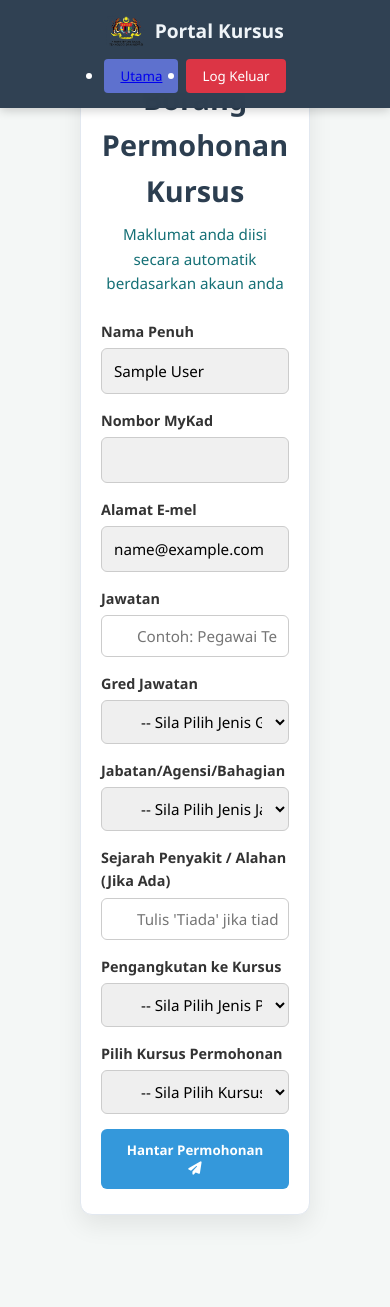
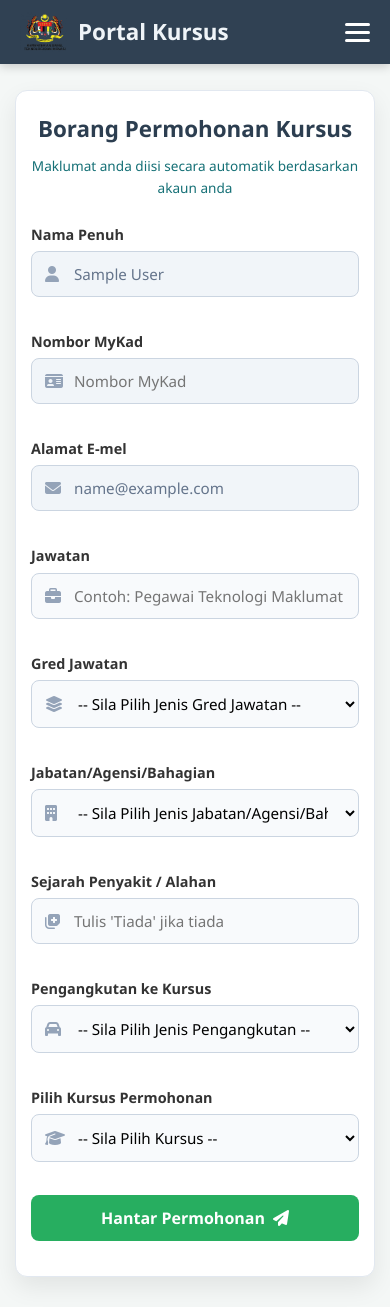
Before and after one commit to ziyadzahidin1-netizen/sistem-kursus, a website: page mohon.html in a window 390 px wide. Before the commit the page ends 1265 px from the top, so only its background shows below. Drawn offline with Linux system fonts and the light colour scheme; sample sign-in values are in the browser's storage.

Commit message:
Kemaskini kandungan

```diff
--- a/mohon.html
+++ b/mohon.html
@@ -10,60 +10,78 @@
 </head>
 <body>
 
+    <!-- Header & Navbar -->
     <header class="navbar">
         <div class="logo">
             <img src="logo.png" alt="Logo Portal Kursus" class="logo-img">
             <span>Portal Kursus</span>
         </div>
-        <ul class="nav-links">
-            <li><a href="index.html"><button onclick="handleLogout()" class="btn-nav-login" style="background:#5e71ce; color:rgb(104, 43, 43); border:none; padding:8px 16px; border-radius:4px; cursor:pointer;"></i> Utama</a></li>
-            <li><button onclick="handleLogout()" class="btn-nav-login" style="background:#dc3545; color:white; border:none; padding:8px 16px; border-radius:4px; cursor:pointer;">Log Keluar</button></li>
-        </ul>
+
+        <!-- Toggle Menu Mobile -->
+        <div class="menu-toggle" id="mobile-menu" onclick="toggleMenu()">
+            <span></span>
+            <span></span>
+            <span></span>
+        </div>
+
+        <!-- Nav Tanpa <ul> dan <li> Supaya Reka Bentuk Mobile Kemas -->
+        <nav class="nav-links" id="nav-links">
+            <a href="index.html" class="nav-btn btn-nav-home"><i class="fa-solid fa-house"></i> Utama</a>
+            <a href="iklan.html" class="nav-btn"><i class="fa-solid fa-bullhorn"></i> Jenis & Iklan Kursus</a>
+            <a href="takwim.html" class="nav-btn"><i class="fa-solid fa-calendar-days"></i> Takwim Kursus</a>
+            <button onclick="handleLogout()" class="nav-btn btn-logout"><i class="fa-solid fa-right-from-bracket"></i> Log Keluar</button>
+        </nav>
     </header>
 
-    <main class="auth-wrapper" style="padding: 50px 80px;">
-        <div class="auth-card" style="max-width: 3000px;">
+    <!-- Main Container Permohonan -->
+    <main class="auth-wrapper">
+        <div class="auth-card permohonan-card">
             <div class="auth-header">
                 <h2>Borang Permohonan Kursus</h2>
                 <p>Maklumat anda diisi secara automatik berdasarkan akaun anda</p>
             </div>
 
-            <form id="courseForm" onsubmit="handleApply(event)">
+            <form id="courseForm" onsubmit="handleApply(event)" class="form-grid">
+
                 <!-- Maklumat Diri (Autofill & Readonly) -->
                 <div class="form-group">
                     <label for="app-name">Nama Penuh</label>
-                    <div class="input-container">
-                        <input type="text" id="app-name" readonly style="background-color: #f0f0f0;">
+                    <div class="input-icon-wrapper">
+                        <i class="fa-solid fa-user"></i>
+                        <input type="text" id="app-name" readonly placeholder="Nama Penuh">
                     </div>
                 </div>
 
                 <div class="form-group">
                     <label for="app-ic">Nombor MyKad</label>
-                    <div class="input-container">
-                        <input type="text" id="app-ic" readonly style="background-color: #f0f0f0;">
+                    <div class="input-icon-wrapper">
+                        <i class="fa-solid fa-id-card"></i>
+                        <input type="text" id="app-ic" readonly placeholder="Nombor MyKad">
+                    </div>
+                </div>
+
+                <div class="form-group full-width">
+                    <label for="app-email">Alamat E-mel</label>
+                    <div class="input-icon-wrapper">
+                        <i class="fa-solid fa-envelope"></i>
+                        <input type="email" id="app-email" readonly placeholder="E-mel">
+                    </div>
+                </div>
+
+                <!-- Jawatan & Gred -->
+                <div class="form-group">
+                    <label for="app-jawatan">Jawatan</label>
+                    <div class="input-icon-wrapper">
+                        <i class="fa-solid fa-briefcase"></i>
+                        <input type="text" id="app-jawatan" placeholder="Contoh: Pegawai Teknologi Maklumat" required>
                     </div>
                 </div>
 
                 <div class="form-group">
-                    <label for="app-email">Alamat E-mel</label>
-                    <div class="input-container">
-                        <input type="email" id="app-email" readonly style="background-color: #f0f0f0;">
-                    </div>
-                </div>
-
-                <!-- Jawatan -->
-                <div class="form-group">
-                    <label for="app-jawatan">Jawatan</label>
-                    <div class="input-container">
-                        <input type="text" id="app-jawatan" placeholder="Contoh: Pegawai Teknologi Maklumat" required style="width: 100%; padding: 10px 10px 10px 35px; border-radius: 6px; border: 1px solid #ccc;">
-                    </div>
-                </div>
-
-                <!-- Gred Jawatan -->
-                <div class="form-group">
                     <label for="app-gred">Gred Jawatan</label>
-                    <div class="input-container">
-                        <select id="app-gred" required style="width: 100%; padding: 10px 10px 10px 35px; border-radius: 6px; border: 1px solid #ccc;">
+                    <div class="input-icon-wrapper">
+                        <i class="fa-solid fa-layer-group"></i>
+                        <select id="app-gred" required>
                             <option value="">-- Sila Pilih Jenis Gred Jawatan --</option>
                             <option value="GRED 1 (19)">GRED 1 (19)</option>
                             <option value="GRED 2 (22)">GRED 2 (22)</option>
@@ -83,10 +101,11 @@
                 </div>
 
                 <!-- Bahagian / Jabatan / Agensi -->
-                <div class="form-group">
+                <div class="form-group full-width">
                     <label for="app-jabatan">Jabatan/Agensi/Bahagian</label>
-                    <div class="input-container">
-                        <select id="app-jabatan" required style="width: 100%; padding: 10px 10px 10px 35px; border-radius: 6px; border: 1px solid #ccc;">
+                    <div class="input-icon-wrapper">
+                        <i class="fa-solid fa-building"></i>
+                        <select id="app-jabatan" required>
                             <option value="">-- Sila Pilih Jenis Jabatan/Agensi/Bahagian --</option>
                             <option value="PEJABAT KSU/TIMBALAN KSU/SUBK(P)">PEJABAT KSU/TIMBALAN KSU/SUBK(P)</option>
                             <option value="BAHAGIAN ANTARABANGSA">BAHAGIAN ANTARABANGSA</option>
@@ -120,19 +139,20 @@
                     </div>
                 </div>
 
-                <!-- Penyakit / Alahan -->
+                <!-- Penyakit & Pengangkutan -->
                 <div class="form-group">
-                    <label for="app-penyakit">Sejarah Penyakit / Alahan (Jika Ada)</label>
-                    <div class="input-container">
-                        <input type="text" id="app-penyakit" placeholder="Tulis 'Tiada' jika tiada" required style="width: 100%; padding: 10px 10px 10px 35px; border-radius: 6px; border: 1px solid #ccc;">
+                    <label for="app-penyakit">Sejarah Penyakit / Alahan</label>
+                    <div class="input-icon-wrapper">
+                        <i class="fa-solid fa-notes-medical"></i>
+                        <input type="text" id="app-penyakit" placeholder="Tulis 'Tiada' jika tiada" required>
                     </div>
                 </div>
 
-                <!-- Pengangkutan -->
                 <div class="form-group">
                     <label for="app-pengangkutan">Pengangkutan ke Kursus</label>
-                    <div class="input-container">
-                        <select id="app-pengangkutan" required style="width: 100%; padding: 10px 10px 10px 35px; border-radius: 6px; border: 1px solid #ccc;">
+                    <div class="input-icon-wrapper">
+                        <i class="fa-solid fa-car"></i>
+                        <select id="app-pengangkutan" required>
                             <option value="">-- Sila Pilih Jenis Pengangkutan --</option>
                             <option value="Kenderaan Sendiri">Kenderaan Sendiri</option>
                             <option value="Kenderaan Jabatan">Kenderaan Jabatan</option>
@@ -144,10 +164,11 @@
                 </div>
 
                 <!-- Pilihan Kursus -->
-                <div class="form-group">
+                <div class="form-group full-width">
                     <label for="course-select">Pilih Kursus Permohonan</label>
-                    <div class="input-container">
-                        <select id="course-select" required style="width: 100%; padding: 10px 10px 10px 35px; border-radius: 6px; border: 1px solid #ccc;">
+                    <div class="input-icon-wrapper">
+                        <i class="fa-solid fa-graduation-cap"></i>
+                        <select id="course-select" required>
                             <option value="">-- Sila Pilih Kursus --</option>
                             <option value="Kursus Aplikasi Asas Generative AI MOSTI TAHUN 2026">Kursus Aplikasi Asas Generative AI MOSTI TAHUN 2026</option>
                             <option value="Majlis Sambutan Maulidur Rasul SAW Peringkat Kebangsaan Tahun 1448H/2026M.">Majlis Sambutan Maulidur Rasul SAW Peringkat Kebangsaan Tahun 1448H/2026M.</option>
@@ -161,13 +182,24 @@
                     </div>
                 </div>
 
-                <button type="submit" id="btn-submit" class="btn btn-primary btn-block">Hantar Permohonan <i class="fa-solid fa-paper-plane"></i></button>
+                <div class="form-group full-width">
+                    <button type="submit" id="btn-submit" class="btn-auth btn-submit">
+                        Hantar Permohonan <i class="fa-solid fa-paper-plane"></i>
+                    </button>
+                </div>
             </form>
         </div>
     </main>
 
     <script>
         const SCRIPT_URL = 'https://script.google.com/macros/s/AKfycbz4TB216Zg7ZqmE17Ggv2pzCPsPT4TXANkqFJxe4SoCAjQSlAz-7DQlioFh_oakP6vlmA/exec';
+
+        function toggleMenu() {
+            const navLinks = document.getElementById('nav-links');
+            const menuToggle = document.getElementById('mobile-menu');
+            navLinks.classList.toggle('active');
+            menuToggle.classList.toggle('active');
+        }
 
         // Load logged-in user details
         function loadUserData() {
@@ -193,7 +225,7 @@
 
             const btnSubmit = document.getElementById('btn-submit');
             btnSubmit.disabled = true;
-    btnSubmit.innerText = 'Mengisikan Data...';
+            btnSubmit.innerHTML = 'Mengisikan Data... <i class="fa-solid fa-spinner fa-spin"></i>';
 
             const payload = {
                 nama: document.getElementById('app-name').value,
@@ -214,8 +246,6 @@
                 });
 
                 alert('Permohonan berjaya dihantar dan direkodkan!');
-
-        // Reset borang
                 document.getElementById('courseForm').reset();
                 loadUserData();
 
--- a/style.css
+++ b/style.css
@@ -1,4 +1,6 @@
-/* Tetapan Asas Halaman */
+/* ==========================================================================
+   TETAPAN ASAS & RESET
+   ========================================================================== */
 * {
     box-sizing: border-box;
     margin: 0;
@@ -16,7 +18,9 @@ body {
     line-height: 1.6;
 }
 
-/* Styles Navigasi (Navbar Sticky) - DIBAIKI */
+/* ==========================================================================
+   STYLES NAVIGASI (DESKTOP)
+   ========================================================================== */
 .navbar {
     position: fixed;
     top: 0;
@@ -44,8 +48,8 @@ body {
 }
 
 .logo-img {
-    height: 40px; /* Laraskan ketinggian logo mengikut navbar anda */
-    width: auto;  /* Mengembangkan lebar secara automatik mengekalkan nisbah */
+    height: 40px;
+    width: auto;
     object-fit: contain;
 }
 
@@ -56,21 +60,24 @@ body {
 .nav-links {
     display: flex;
     gap: 10px;
-    flex-wrap: wrap;
     align-items: center;
+    list-style: none;
 }
 
 .nav-btn {
     text-decoration: none;
     color: #ecf0f1;
-    padding: 8px 12px;
+    padding: 8px 14px;
     border-radius: 6px;
     font-size: 0.9rem;
     transition: all 0.3s ease;
     display: flex;
     align-items: center;
+    justify-content: center;
     gap: 6px;
     white-space: nowrap;
+    border: none;
+    cursor: pointer;
 }
 
 .nav-btn:hover, .nav-btn.active {
@@ -98,7 +105,35 @@ body {
     background-color: #219150 !important;
 }
 
-/* ================= HERO SECTION (Gambar Penuh Desktop) ================= */
+.btn-nav-home {
+    background: #5e71ce !important;
+    color: #ffffff !important;
+}
+
+.btn-logout {
+    background: #dc3545 !important;
+    color: #ffffff !important;
+}
+
+/* Sembunyikan ikon 3 garis pada skrin desktop */
+.menu-toggle {
+    display: none;
+    flex-direction: column;
+    cursor: pointer;
+    gap: 5px;
+}
+
+.menu-toggle span {
+    width: 25px;
+    height: 3px;
+    background-color: #ffffff;
+    border-radius: 3px;
+    transition: all 0.3s ease;
+}
+
+/* ==========================================================================
+   HERO SECTION
+   ========================================================================== */
 .hero {
     position: relative;
     width: 100%;
@@ -159,7 +194,6 @@ body {
     gap: 15px;
 }
 
-/* Scroll Indicator */
 .scroll-down-indicator {
     position: absolute;
     bottom: 25px;
@@ -184,7 +218,9 @@ body {
     60% { transform: translate(-50%, -5px); }
 }
 
-/* ================= KONTEN UTAMA & CONTAINER ================= */
+/* ==========================================================================
+   KONTEN UTAMA & CONTAINER
+   ========================================================================== */
 .container {
     max-width: 1100px;
     margin: 0 auto;
@@ -220,7 +256,7 @@ body {
     font-size: 1.05rem;
 }
 
-/* Layout Keterangan Syarikat (About) */
+/* Layout Keterangan Syarikat */
 .about-grid {
     display: grid;
     grid-template-columns: 1fr 1fr;
@@ -306,7 +342,7 @@ body {
     color: #2ecc71;
 }
 
-/* Grid Perkhidmatan / Iklan */
+/* Grid Perkhidmatan */
 .cards-grid {
     display: grid;
     grid-template-columns: repeat(auto-fit, minmax(300px, 1fr));
@@ -354,7 +390,7 @@ body {
     margin-bottom: 20px;
 }
 
-/* Calendar Card Container */
+/* Calendar Container */
 .calendar-card {
     background: #ffffff;
     border-radius: 8px;
@@ -363,14 +399,12 @@ body {
     box-shadow: 0 1px 3px rgba(0,0,0,0.05);
 }
 
-/* Penyesuaian Gaya FullCalendar mengikut gambar */
 .fc .fc-toolbar-title {
     font-size: 1.6rem;
     font-weight: 600;
     color: #1e293b;
 }
 
-/* Butang Today, Next, Prev */
 .fc .fc-button-primary {
     background-color: #2d3748 !important;
     border-color: #2d3748 !important;
@@ -384,7 +418,6 @@ body {
     background-color: #1a202c !important;
 }
 
-/* Header Hari (Ahd, Isn, Sel...) */
 .fc .fc-col-header-cell-cushion {
     color: #112e5b !important;
     text-decoration: underline !important;
@@ -393,7 +426,6 @@ body {
     padding: 8px 0;
 }
 
-/* Nombor Tarikh Dalam Petak */
 .fc .fc-daygrid-day-number {
     color: #0066ff !important;
     text-decoration: underline !important;
@@ -401,12 +433,10 @@ body {
     padding: 8px;
 }
 
-/* Hari dari bulan lain (Kelabu) */
 .fc .fc-day-other .fc-daygrid-day-number {
     color: #a0aec0 !important;
 }
 
-/* Sempadan Petak Kalendar */
 .fc-theme-standard td, .fc-theme-standard th {
     border-color: #edf2f7 !important;
 }
@@ -415,7 +445,6 @@ body {
     min-height: 2em;
 }
 
-/* Gaya Acara/Kursus */
 .fc-event {
     cursor: pointer;
     border: none !important;
@@ -424,7 +453,7 @@ body {
     font-size: 0.8rem;
 }
 
-/* Borang */
+/* Form Styles */
 .contact-box {
     max-width: 600px;
     margin: 0 auto;
@@ -453,7 +482,7 @@ body {
     font-size: 0.95rem;
 }
 
-/* Butang Usability */
+/* Buttons */
 .btn-primary {
     background: #3498db;
     color: white;
@@ -515,9 +544,8 @@ body {
 }
 
 /* ==========================================================================
-   STYLE TAMBAHAN KHAS UNTUK PAGE LOGIN & REGISTER
+   PAGE LOGIN & REGISTER
    ========================================================================== */
-
 .auth-wrapper {
     min-height: calc(100vh - 180px);
     display: flex;
@@ -534,6 +562,10 @@ body {
     box-shadow: 0 10px 25px rgba(0, 0, 0, 0.08);
     padding: 35px 30px;
     border: 1px solid #e2e8f0;
+}
+
+.permohonan-card {
+    max-width: 900px !important;
 }
 
 .auth-header {
@@ -595,6 +627,7 @@ body {
     position: relative;
     display: flex;
     align-items: center;
+    width: 100%;
 }
 
 .input-icon-wrapper i {
@@ -602,9 +635,11 @@ body {
     left: 14px;
     color: #94a3b8;
     font-size: 1rem;
+    pointer-events: none;
 }
 
-.input-icon-wrapper input {
+.input-icon-wrapper input,
+.input-icon-wrapper select {
     width: 100%;
     padding: 12px 14px 12px 42px;
     border: 1px solid #cbd5e1;
@@ -615,7 +650,14 @@ body {
     background: #f8fafc;
 }
 
-.input-icon-wrapper input:focus {
+.input-icon-wrapper input[readonly] {
+    background-color: #f1f5f9;
+    color: #64748b;
+    cursor: not-allowed;
+}
+
+.input-icon-wrapper input:focus,
+.input-icon-wrapper select:focus {
     border-color: #3498db;
     background: #ffffff;
     box-shadow: 0 0 0 3px rgba(52, 152, 219, 0.15);
@@ -665,10 +707,19 @@ body {
     font-weight: 600;
     cursor: pointer;
     transition: background 0.2s ease;
+    display: flex;
+    justify-content: center;
+    align-items: center;
+    gap: 8px;
 }
 
 .btn-auth:hover {
     background: #219150;
+}
+
+.btn-auth:disabled {
+    background: #94a3b8;
+    cursor: not-allowed;
 }
 
 .auth-footer {
@@ -688,87 +739,108 @@ body {
     text-decoration: underline;
 }
 
+/* Grid Borang Permohonan */
+.form-grid {
+    display: grid;
+    grid-template-columns: repeat(2, 1fr);
+    gap: 18px 20px;
+}
+
+.form-group.full-width {
+    grid-column: span 2;
+}
+
 /* ==========================================================================
-   PENYESUAIAN LAYOUT RESPONSIF (DESKTOP KECIL, IPAD, TABLET & MOBILE)
+   PENYESUAIAN LAYOUT RESPONSIF (MOBILE WITH HAMBURGER MENU)
    ========================================================================== */
 
 /* --- Laptop / Desktop Kecil (hingga 1200px) --- */
 @media screen and (max-width: 1200px) {
     .navbar {
-        padding: 12px 15px;
+        padding: 12px 20px;
     }
 
     .nav-links {
-        gap: 6px;
+        gap: 8px;
     }
 
     .nav-btn {
         padding: 6px 10px;
         font-size: 0.85rem;
     }
+
+    .container, .main-container {
+        padding: 0 20px;
+    }
+
+    .permohonan-card {
+        max-width: 100% !important;
+    }
 }
 
-/* --- Tablet / iPad (769px hingga 1024px) --- */
-@media screen and (max-width: 1024px) {
+/* --- Mobile & Tablet (768px dan ke bawah) --- */
+@media screen and (max-width: 768px) {
     .navbar {
         padding: 12px 20px;
     }
 
+    /* Paparkan Butang 3 Garis */
+    .menu-toggle {
+        display: flex;
+    }
+
+    /* Sorrokkan Menu Navigasi secara default */
+    .nav-links {
+        display: none;
+        flex-direction: column;
+        position: absolute;
+        top: 100%;
+        left: 0;
+        width: 100%;
+        background-color: rgba(44, 62, 80, 0.98);
+        padding: 15px 20px;
+        box-shadow: 0 5px 10px rgba(0, 0, 0, 0.2);
+        gap: 10px;
+    }
+
+    /* Paparkan menu apabila class .active ditambah melalui JS */
+    .nav-links.active {
+        display: flex;
+    }
+
+    .nav-btn {
+        width: 100%;
+        justify-content: flex-start;
+        padding: 12px 15px;
+        font-size: 0.95rem;
+    }
+
+    /* Animasi pertukaran ikon 3 garis ke tanda 'X' apabila dibuka */
+    .menu-toggle.active span:nth-child(1) {
+        transform: rotate(45deg) translate(5px, 6px);
+    }
+
+    .menu-toggle.active span:nth-child(2) {
+        opacity: 0;
+    }
+
+    .menu-toggle.active span:nth-child(3) {
+        transform: rotate(-45deg) translate(5px, -6px);
+    }
+
+    /* Pelarasan susunan umum pada mobile */
+    .hero {
+        padding: 100px 15px 40px 15px;
+        height: auto;
+        min-height: 100vh;
+    }
+
     .hero-content h1 {
-        font-size: 2.5rem;
+        font-size: 1.8rem;
     }
 
     .hero-content p {
-        font-size: 1.1rem;
-    }
-
-    .about-grid {
-        grid-template-columns: 1fr;
-        gap: 30px;
-    }
-
-    .stats-mini-grid {
-        grid-template-columns: repeat(3, 1fr);
-    }
-
-    .cards-grid {
-        grid-template-columns: repeat(2, 1fr);
-    }
-
-    .auth-wrapper {
-        padding: 80px 40px;
-    }
-}
-
-/* --- Mobile & Small Tablet (768px dan ke bawah) --- */
-@media screen and (max-width: 768px) {
-    .navbar {
-        flex-direction: column;
-        gap: 12px;
-        padding: 15px;
-    }
-
-    .nav-links {
-        flex-wrap: wrap;
-        justify-content: center;
-        gap: 8px;
-    }
-
-    .nav-btn {
-        padding: 6px 12px;
-        font-size: 0.85rem;
-    }
-
-    .hero {
-        padding: 0 15px;
-    }
-
-    .hero-content h1 {
-        font-size: 2rem;
-    }
-
-    .hero-content p {
-        font-size: 1rem;
+        font-size: 0.95rem;
     }
 
     .hero-buttons {
@@ -777,30 +849,15 @@ body {
         gap: 10px;
     }
 
-    .hero-buttons .btn-primary,
-    .hero-buttons .btn-secondary {
-        width: 100%;
-        text-align: center;
-    }
-
-    .content-section {
-        padding: 50px 0;
-    }
-
-    .about-grid {
-        grid-template-columns: 1fr;
-    }
-
-    .stats-mini-grid {
-        grid-template-columns: 1fr;
-    }
-
+    .about-grid,
+    .stats-mini-grid,
     .cards-grid {
         grid-template-columns: 1fr;
     }
 
     .calendar-card {
         padding: 15px;
+        overflow-x: auto;
     }
 
     .fc .fc-toolbar {
@@ -808,44 +865,32 @@ body {
         gap: 10px;
     }
 
-    .fc .fc-toolbar-title {
-        font-size: 1.3rem;
-    }
-
     .contact-box {
         padding: 20px;
     }
 
+    /* Layout Borang Permohonan Mobile */
     .auth-wrapper {
-        padding: 60px 20px;
+        padding: 90px 15px 30px 15px;
     }
 
     .auth-card {
-        padding: 25px 20px;
+        padding: 20px 15px;
     }
 
-    .form-options {
-        flex-direction: column;
-        align-items: flex-start;
-        gap: 10px;
+    .form-grid {
+        grid-template-columns: 1fr;
+    }
+
+    .form-group.full-width {
+        grid-column: span 1;
+    }
+
+    .auth-header h2 {
+        font-size: 1.4rem;
+    }
+
+    .auth-header p {
+        font-size: 0.85rem;
     }
 }
-
-/* --- Mobile Skrin Kecil (480px dan ke bawah) --- */
-@media screen and (max-width: 480px) {
-    .logo {
-        font-size: 1.2rem;
-    }
-
-    .logo-img {
-        height: 32px;
-    }
-
-    .hero-content h1 {
-        font-size: 1.6rem;
-    }
-
-    .section-title h2 {
-        font-size: 1.8rem;
-    }
-}
```
Also changed, not shown: iklan.html (+17 -1 lines), index.html (+11 -2 lines), script.js (+19 -0 lines), takwim.html (+17 -6 lines). Lines whose indentation alone changed are shown as unchanged.
